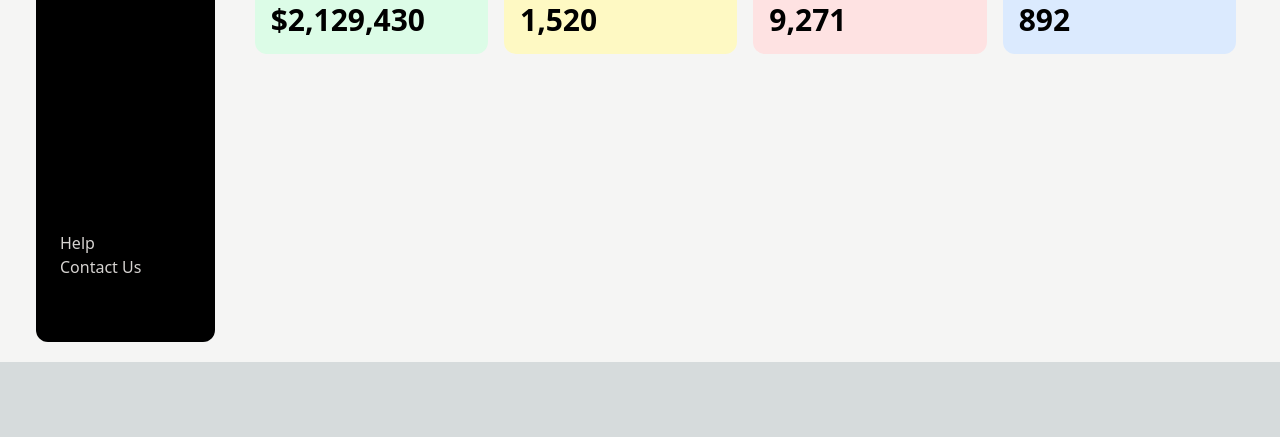
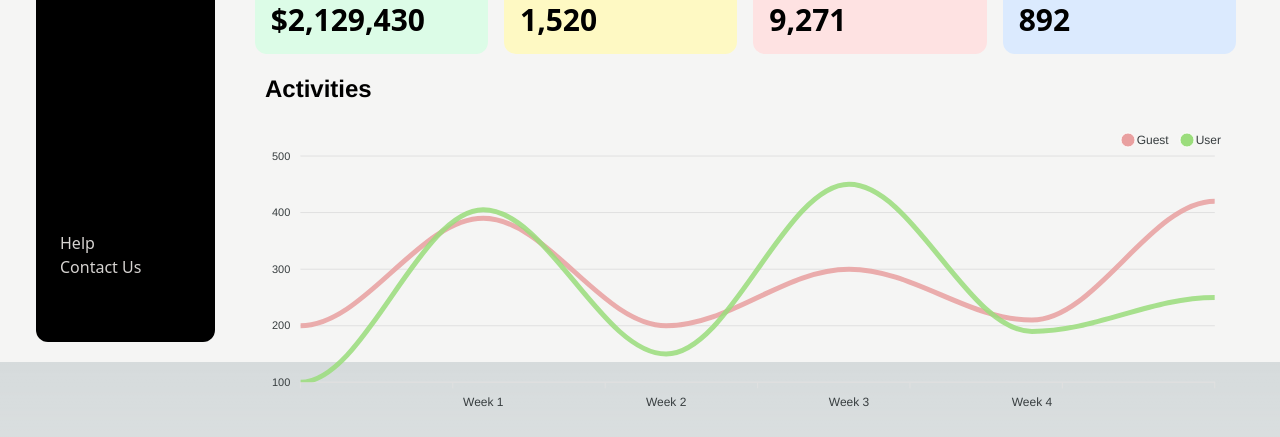
Before and after one commit to cr1spyvada/listed-task, a Next.js app: page / in a window 1280 px wide. Shown: the part 438-875 px from the top of the page. Before the commit the page ends 800 px from the top, so only its background shows below. Built offline with nearby package versions, Linux system fonts and the light colour scheme.

Commit message:
feat: line graph

```diff
--- a/package.json
+++ b/package.json
@@ -12,12 +12,14 @@
     "@types/node": "18.15.12",
     "@types/react": "18.0.37",
     "@types/react-dom": "18.0.11",
+    "apexcharts": "^3.39.0",
     "autoprefixer": "10.4.14",
     "eslint": "8.38.0",
     "eslint-config-next": "13.3.0",
     "next": "13.3.0",
     "postcss": "8.4.23",
     "react": "18.2.0",
+    "react-apexcharts": "^1.4.0",
     "react-dom": "18.2.0",
     "tailwindcss": "3.3.1",
     "typescript": "5.0.4"
--- a/src/pages/ChartPage.tsx
+++ b/src/pages/ChartPage.tsx
@@ -1,4 +1,9 @@
+import { ApexOptions } from "apexcharts";
 import React from "react";
+// import Chart from "react-apexcharts";
+import dynamic from "next/dynamic";
+
+const Chart = dynamic(() => import("react-apexcharts"), { ssr: false });
 
 const SideBar = () => {
   const NavbarArr = [
@@ -68,6 +73,66 @@ export const ChartPage = () => {
       price: "892",
     },
   ];
+  const chartData = [
+    {
+      name: "Guest",
+      data: [
+        [0, 200],
+        [20, 390],
+        [40, 200],
+        [60, 300],
+        [80, 210],
+        [100, 420],
+      ],
+    },
+    {
+      name: "User",
+      data: [
+        [0, 100],
+        [20, 405],
+        [40, 150],
+        [60, 450],
+        [80, 190],
+        [100, 250],
+      ],
+    },
+  ];
+  const options: ApexOptions = {
+    colors: ["#E9A0A0", "#9BDD7C"],
+    fill: {
+      pattern: {
+        strokeWidth: 1,
+      },
+    },
+    title: {
+      text: "Activities",
+      style: {
+        fontSize: "24px",
+        fontWeight: "bold",
+        color: "#000000",
+      },
+    },
+    chart: { toolbar: { show: false } },
+    stroke: {
+      curve: "smooth",
+    },
+    tooltip: {
+      x: {
+        formatter: function (val) {
+          return val.toFixed(1);
+        },
+      },
+    },
+    legend: {
+      position: "top",
+      horizontalAlign: "right",
+    },
+    xaxis: {
+      type: "category",
+      // categories: [20, 40, 60, 80],
+      overwriteCategories: ["", "Week 1", "Week 2", "Week 3", "Week 4", ""],
+    },
+  };
   return (
     <div className="flex bg-stone-100 h-full p-1 lg:p-5">
       <SideBar />
@@ -91,6 +156,14 @@ export const ChartPage = () => {
             </div>
           ))}
         </div>
+        {typeof window !== "undefined" && (
+          <Chart
+            options={options}
+            series={chartData}
+            type="line"
+            height={350}
+          />
+        )}
       </div>
     </div>
   );
```
Also changed, not shown: 1 other file (tests, documents, lock files or other folders).
